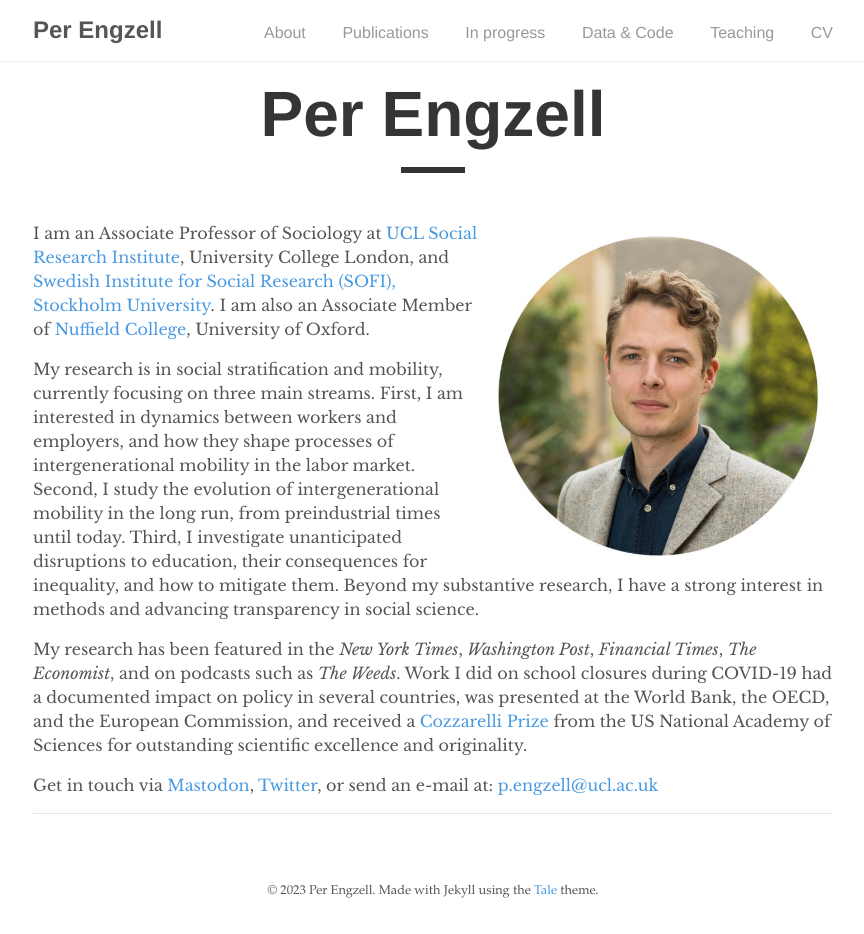
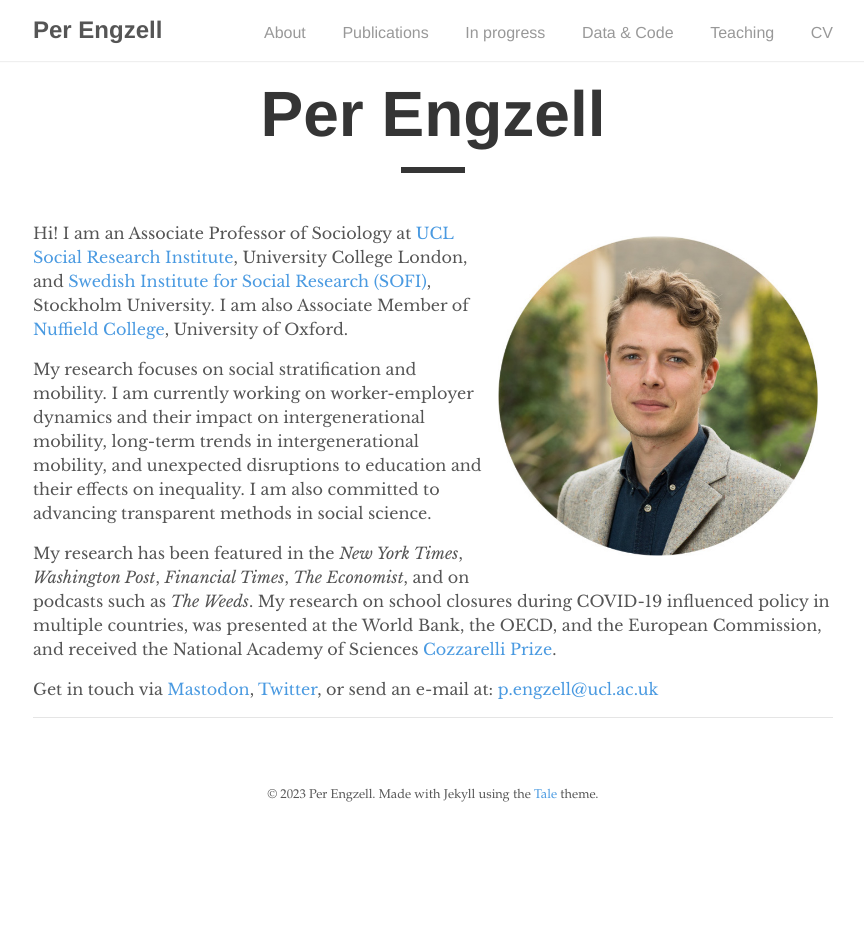
Before and after one commit to pengzell/pengzell.github.io, a Jekyll site: the page built from index.md, in a window 1280 px wide. Shown: the whole page, without its empty margins (207-1071 px from the left). Built offline with Jekyll 4.4.1, drawn with Linux system fonts in a browser that asks for light colours; after the commit the page ends 900 px from its top, so only the background shows below that.

Commit message:
Update index.md

```diff
--- a/index.md
+++ b/index.md
@@ -6,10 +6,10 @@ author: "Per Engzell"
 
 ![Per Engzell](portrait.jpg){:style="float:right; margin:15px; width: 40%;"}
 
-I am an Associate Professor of Sociology at [UCL Social Research Institute](https://www.ucl.ac.uk/ioe/departments-and-centres/departments/ucl-social-research-institute), University College London, and [Swedish Institute for Social Research (SOFI), Stockholm University](https://www.su.se/swedish-institute-for-social-research/). I am also an Associate Member of [Nuffield College](https://www.nuffield.ox.ac.uk), University of Oxford.
+Hi! I am an Associate Professor of Sociology at [UCL Social Research Institute](https://www.ucl.ac.uk/ioe/departments-and-centres/departments/ucl-social-research-institute), University College London, and [Swedish Institute for Social Research (SOFI)](https://www.su.se/swedish-institute-for-social-research/), Stockholm University. I am also Associate Member of [Nuffield College](https://www.nuffield.ox.ac.uk), University of Oxford.
 
-My research is in social stratification and mobility, currently focusing on three main streams. First, I am interested in dynamics between workers and employers, and how they shape processes of intergenerational mobility in the labor market. Second, I study the evolution of intergenerational mobility in the long run, from preindustrial times until today. Third, I investigate unanticipated disruptions to education, their consequences for inequality, and how to mitigate them. Beyond my substantive research, I have a strong interest in methods and advancing transparency in social science.
+My research focuses on social stratification and mobility. I am currently working on worker-employer dynamics and their impact on intergenerational mobility, long-term trends in intergenerational mobility, and unexpected disruptions to education and their effects on inequality. I am also committed to advancing transparent methods in social science.
 
-My research has been featured in the *New York Times*, *Washington Post*, *Financial Times*, *The Economist*, and on podcasts such as *The Weeds*. Work I did on school closures during COVID-19 had a documented impact on policy in several countries, was presented at the World Bank, the OECD, and the European Commission, and received a [Cozzarelli Prize](https://www.youtube.com/watch?v=Yhuv1yJrdC4) from the US National Academy of Sciences for outstanding scientific excellence and originality.
+My research has been featured in the *New York Times*, *Washington Post*, *Financial Times*, *The Economist*, and on podcasts such as *The Weeds*. My research on school closures during COVID-19 influenced policy in multiple countries, was presented at the World Bank, the OECD, and the European Commission, and received the National Academy of Sciences [Cozzarelli Prize](https://www.youtube.com/watch?v=Yhuv1yJrdC4).
 
 Get in touch via <a rel="me" href="https://sciences.social/@per">Mastodon</a>, [Twitter](https://twitter.com/pengzell), or send an e-mail at: [p.engzell@ucl.ac.uk](mailto:p.engzell@ucl.ac.uk)
```
